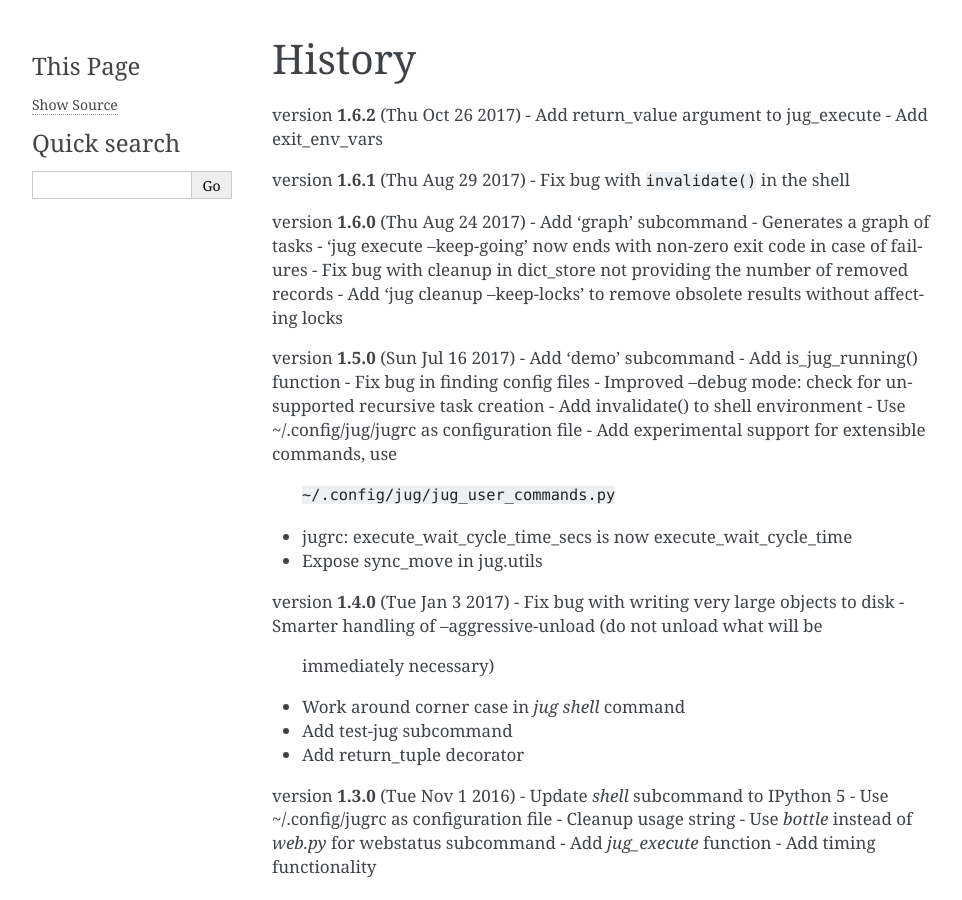
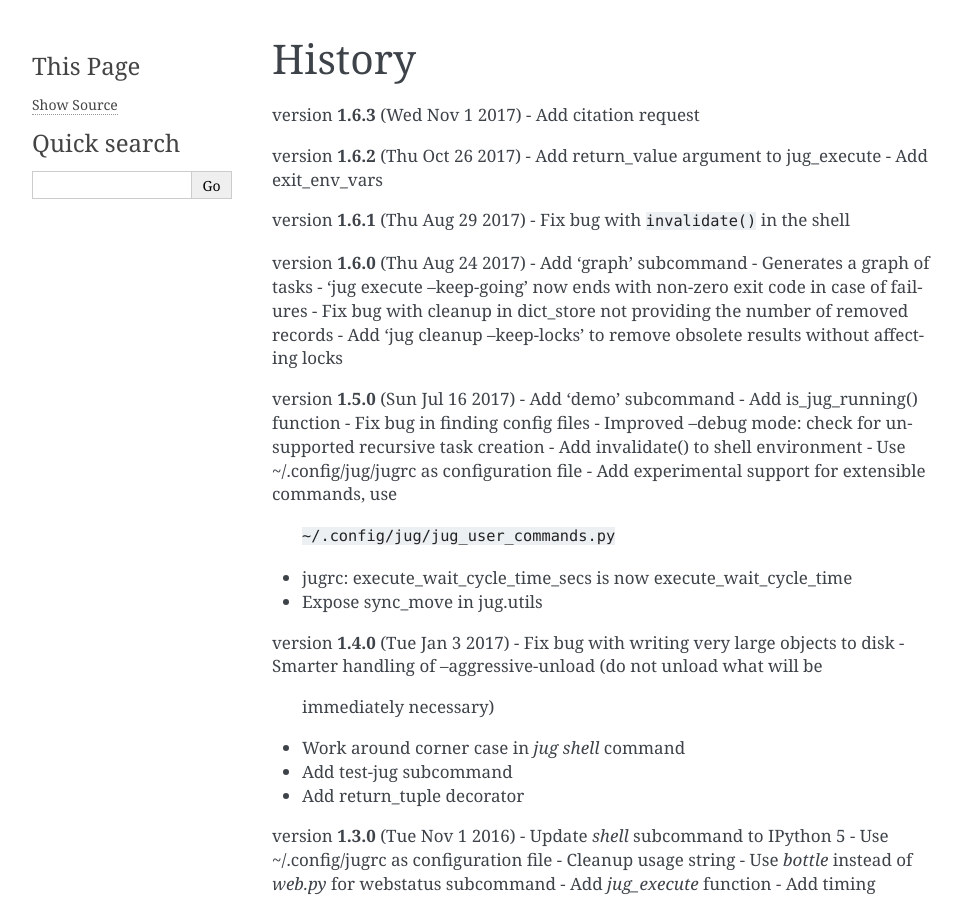
Before and after one commit to luispedro/jug, a Sphinx documentation site: the page built from docs/source/history.rst, in a window 1280 px wide and 900 px high. Shown: the whole window, without its empty margins (148-1110 px from the left). Built offline with Sphinx 7.4.7, drawn with Linux system fonts in a browser that asks for light colours; formulas are drawn with MathJax 3; the version number could not be read and is left out.

Commit message:
RLS Version 1.6.3
Ask user (politely) for citation to paper.

```diff
--- a/README.rst
+++ b/README.rst
@@ -110,6 +110,9 @@ reasonably large set of parameter combinations" - Andreas Longva
 What's New
 ----------
 
+version **1.6.3** (Wed Nov 1 2017)
+- Add citation request
+
 version **1.6.2** (Thu Oct 26 2017)
 - Add return_value argument to jug_execute
 - Add exit_env_vars
--- a/docs/source/history.rst
+++ b/docs/source/history.rst
@@ -1,6 +1,9 @@
 =======
 History
 =======
+
+version **1.6.3** (Wed Nov 1 2017)
+- Add citation request
 
 version **1.6.2** (Thu Oct 26 2017)
 - Add return_value argument to jug_execute
```
Also changed, not shown: 2 other files.
